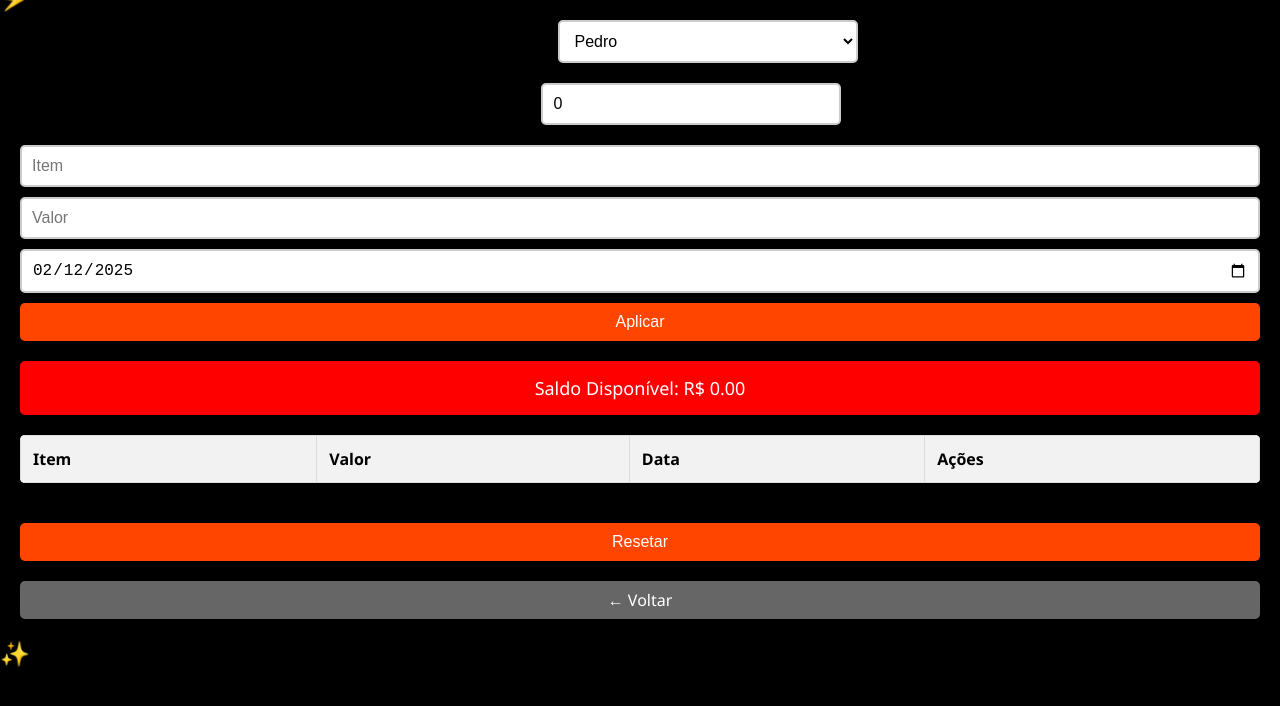
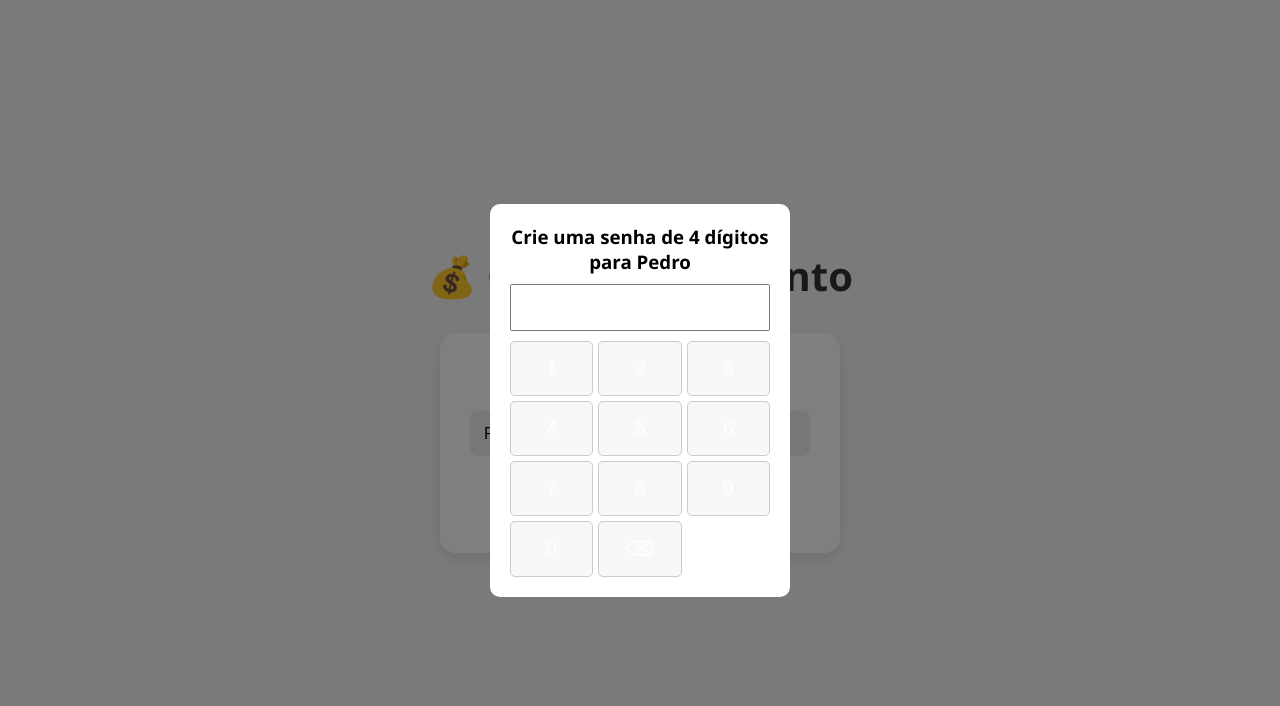
Before and after one commit to pedrooliMKT97/Financeiro, a plain HTML site: page index.html in a window 1280 px wide. Both pictures are taken after a click on the button "Acessar". Drawn offline with Linux system fonts and the light colour scheme.

Commit message:
Update index.html

```diff
--- a/index.html
+++ b/index.html
@@ -3,7 +3,7 @@
 <head>
     <meta charset="UTF-8">
     <meta name="viewport" content="width=device-width, initial-scale=1.0">
-    <title>Controle de Gastos</title>
+    <title>Controle de Gastos com Senha</title>
 
     <!-- Ícones personalizados -->
     <link rel="shortcut icon" href="meu-icone.png" type="image/png">
@@ -23,6 +23,7 @@
         body {
             font-family: 'Segoe UI', sans-serif;
             min-height: 100vh;
+            background-color: white;
         }
 
         /* Página Inicial */
@@ -229,7 +230,7 @@
 
         /* Tema Pedro */
         body.pedro {
-            background-color: black;
+            background-color: white;
         }
 
         body.pedro::before {
@@ -265,6 +266,53 @@
             0% { transform: translateY(0) rotate(0deg); }
             50% { transform: translateY(-20px) rotate(10deg); }
             100% { transform: translateY(0) rotate(0deg); }
+        }
+
+        /* Modal de senha */
+        .modal-senha {
+            display: none;
+            position: fixed;
+            top: 0;
+            left: 0;
+            width: 100%;
+            height: 100%;
+            background: rgba(0,0,0,0.5);
+            justify-content: center;
+            align-items: center;
+            z-index: 1000;
+        }
+
+        .conteudo-modal {
+            background: white;
+            padding: 20px;
+            border-radius: 10px;
+            text-align: center;
+            width: 90%;
+            max-width: 300px;
+        }
+
+        .campo-senha {
+            width: 100%;
+            padding: 10px;
+            margin: 10px 0;
+            font-size: 20px;
+            text-align: center;
+            letter-spacing: 5px;
+        }
+
+        .teclado-numerico {
+            display: grid;
+            grid-template-columns: repeat(3, 1fr);
+            gap: 5px;
+        }
+
+        .tecla-numero {
+            padding: 15px;
+            font-size: 20px;
+            border: 1px solid #ccc;
+            border-radius: 5px;
+            cursor: pointer;
+            background: #f8f8f8;
         }
 
         /* Ajustes para mobile */
@@ -340,6 +388,28 @@
         </div>
     </div>
 
+    <!-- Modal de Senha -->
+    <div class="modal-senha" id="modalSenha">
+        <div class="conteudo-modal">
+            <h3 id="tituloModal">Digite a senha</h3>
+            <input type="password" id="campoSenha" class="campo-senha" maxlength="4" readonly>
+            <div class="teclado-numerico">
+                <button class="tecla-numero" data-numero="1">1</button>
+                <button class="tecla-numero" data-numero="2">2</button>
+                <button class="tecla-numero" data-numero="3">3</button>
+                <button class="tecla-numero" data-numero="4">4</button>
+                <button class="tecla-numero" data-numero="5">5</button>
+                <button class="tecla-numero" data-numero="6">6</button>
+                <button class="tecla-numero" data-numero="7">7</button>
+                <button class="tecla-numero" data-numero="8">8</button>
+                <button class="tecla-numero" data-numero="9">9</button>
+                <button class="tecla-numero" data-numero="0">0</button>
+                <button class="tecla-numero" id="apagar">⌫</button>
+            </div>
+            <p id="mensagemErro" style="color: red; display: none;">Senha incorreta!</p>
+        </div>
+    </div>
+
     <!-- Página de Controle -->
     <div class="pagina-controle" id="paginaControle">
         <div class="perfil-container">
@@ -387,44 +457,117 @@
 
     <script>
         // Variáveis globais
-        let perfilAtual = 'Pedro';
-        let dados = {
-            Pedro: {
-                gastos: JSON.parse(localStorage.getItem('Pedro_gastos')) || [],
-                salario: parseFloat(localStorage.getItem('Pedro_salario')) || 0
-            },
-            Barbara: {
-                gastos: JSON.parse(localStorage.getItem('Barbara_gastos')) || [],
-                salario: parseFloat(localStorage.getItem('Barbara_salario')) || 0
+        let perfilSelecionado = '';
+        let tentativasSenha = 0;
+
+        // Sistema de Senhas
+        function configurarTeclado() {
+            document.querySelectorAll('.tecla-numero').forEach(tecla => {
+                tecla.addEventListener('click', (e) => {
+                    const numero = e.target.dataset.numero;
+                    const senhaAtual = document.getElementById('campoSenha').value;
+
+                    if (numero && senhaAtual.length < 4) {
+                        document.getElementById('campoSenha').value += numero;
+                    }
+                });
+            });
+
+            document.getElementById('apagar').addEventListener('click', () => {
+                const senha = document.getElementById('campoSenha').value;
+                document.getElementById('campoSenha').value = senha.slice(0, -1);
+            });
+        }
+
+        function verificarSenha(perfil) {
+            const senhaSalva = localStorage.getItem(`${perfil}_pin`);
+
+            if (!senhaSalva) {
+                definirNovaSenha(perfil);
+                return;
             }
-        };
 
-        let editando = false;
-        let indiceEdicao = -1;
+            exibirModalSenha(perfil, false);
+        }
 
-        // Sistema de Navegação
+        function definirNovaSenha(perfil) {
+            exibirModalSenha(perfil, true);
+        }
+
+        function exibirModalSenha(perfil, novaSenha) {
+            perfilSelecionado = perfil;
+            document.getElementById('modalSenha').style.display = 'flex';
+            document.getElementById('tituloModal').textContent = novaSenha
+                ? `Crie uma senha de 4 dígitos para ${perfil}`
+                : `Digite a senha de ${perfil}`;
+            document.getElementById('campoSenha').value = '';
+            document.getElementById('mensagemErro').style.display = 'none';
+            configurarTeclado();
+
+            const modal = document.getElementById('modalSenha');
+            modal.addEventListener('click', (e) => {
+                if (e.target === modal) {
+                    cancelarAcesso();
+                }
+            });
+
+            document.getElementById('campoSenha').addEventListener('input', (e) => {
+                if (e.target.value.length === 4) {
+                    validarSenha(novaSenha);
+                }
+            });
+        }
+
+        function validarSenha(novaSenha) {
+            const senhaInserida = document.getElementById('campoSenha').value;
+
+            if (novaSenha) {
+                localStorage.setItem(`${perfilSelecionado}_pin`, senhaInserida);
+                alert('Senha definida com sucesso!');
+                acessarPerfil();
+            } else {
+                const senhaCorreta = localStorage.getItem(`${perfilSelecionado}_pin`);
+
+                if (senhaInserida === senhaCorreta) {
+                    acessarPerfil();
+                } else {
+                    tentativasSenha++;
+                    document.getElementById('mensagemErro').style.display = 'block';
+                    document.getElementById('campoSenha').value = '';
+
+                    if (tentativasSenha >= 3) {
+                        alert('Número máximo de tentativas excedido!');
+                        cancelarAcesso();
+                    }
+                }
+            }
+        }
+
+        function acessarPerfil() {
+            document.getElementById('modalSenha').style.display = 'none';
+            document.getElementById('paginaInicial').style.display = 'none';
+            document.getElementById('paginaControle').style.display = 'block';
+            carregarControle(perfilSelecionado);
+            tentativasSenha = 0;
+        }
+
+        function cancelarAcesso() {
+            document.getElementById('modalSenha').style.display = 'none';
+            document.getElementById('paginaInicial').style.display = 'flex';
+            document.getElementById('paginaControle').style.display = 'none';
+            perfilSelecionado = '';
+            tentativasSenha = 0;
+        }
+
+        // Modificar função de acesso
         function acessarControle() {
             const perfil = document.getElementById('selecaoPerfil').value;
-            document.getElementById('paginaInicial').style.display = 'none';
-            document.getElementById('paginaControle').style.display = 'block';
-            carregarControle(perfil);
-        }
-
-        function carregarControle(perfil) {
-            document.getElementById('perfil').value = perfil;
-            document.body.className = perfil.toLowerCase();
-            inicializarControle();
-        }
-
-        function voltarParaInicio() {
-            document.getElementById('paginaInicial').style.display = 'flex';
-            document.getElementById('paginaControle').style.display = 'none';
-            document.body.className = '';
+            verificarSenha(perfil);
         }
 
         // Controle de Gastos
         function inicializarControle() {
-            document.getElementById('salario').value = dados[perfilAtual].salario;
+            document.getElementById('salario').value = localStorage.getItem(`${perfilSelecionado}_salario`) || 0;
             atualizarTabela();
             atualizarSaldo();
 
@@ -441,19 +584,18 @@
                 return;
             }
 
-            if (editando) {
-                salvarEdicao(indiceEdicao);
-            } else {
-                dados[perfilAtual].gastos.push({ item, valor, data });
-                salvarDados();
-                atualizarTabela();
-                atualizarSaldo();
-                limparCampos();
-            }
+            const gastos = JSON.parse(localStorage.getItem(`${perfilSelecionado}_gastos`)) || [];
+            gastos.push({ item, valor, data });
+            localStorage.setItem(`${perfilSelecionado}_gastos`, JSON.stringify(gastos));
+
+            atualizarTabela();
+            atualizarSaldo();
+            limparCampos();
         }
 
         function editarGasto(index) {
-            const gasto = dados[perfilAtual].gastos[index];
+            const gastos = JSON.parse(localStorage.getItem(`${perfilSelecionado}_gastos`)) || [];
+            const gasto = gastos[index];
 
             document.getElementById('item').value = gasto.item;
             document.getElementById('valor').value = gasto.valor;
@@ -462,9 +604,6 @@
             const btnAplicar = document.querySelector('.form-gasto button');
             btnAplicar.textContent = 'Salvar Edição';
             btnAplicar.onclick = () => salvarEdicao(index);
-
-            editando = true;
-            indiceEdicao = index;
         }
 
         function salvarEdicao(index) {
@@ -477,16 +616,14 @@
                 return;
             }
 
-            dados[perfilAtual].gastos[index] = { item, valor, data };
+            const gastos = JSON.parse(localStorage.getItem(`${perfilSelecionado}_gastos`)) || [];
+            gastos[index] = { item, valor, data };
+            localStorage.setItem(`${perfilSelecionado}_gastos`, JSON.stringify(gastos));
 
             const btnAplicar = document.querySelector('.form-gasto button');
             btnAplicar.textContent = 'Aplicar';
             btnAplicar.onclick = adicionarGasto;
 
-            editando = false;
-            indiceEdicao = -1;
-
-            salvarDados();
             atualizarTabela();
             atualizarSaldo();
             limparCampos();
@@ -494,8 +631,10 @@
 
         function excluirGasto(index) {
             if (confirm('Tem certeza que deseja excluir este gasto?')) {
-                dados[perfilAtual].gastos.splice(index, 1);
-                salvarDados();
+                const gastos = JSON.parse(localStorage.getItem(`${perfilSelecionado}_gastos`)) || [];
+                gastos.splice(index, 1);
+                localStorage.setItem(`${perfilSelecionado}_gastos`, JSON.stringify(gastos));
+
                 atualizarTabela();
                 atualizarSaldo();
             }
@@ -505,7 +644,8 @@
             const tbody = document.querySelector('#tabelaGastos tbody');
             tbody.innerHTML = '';
 
-            dados[perfilAtual].gastos.forEach((gasto, index) => {
+            const gastos = JSON.parse(localStorage.getItem(`${perfilSelecionado}_gastos`)) || [];
+            gastos.forEach((gasto, index) => {
                 const row = document.createElement('tr');
                 row.innerHTML = `
                     <td>${gasto.item}</td>
@@ -522,7 +662,8 @@
 
         function atualizarSaldo() {
             const salario = parseFloat(document.getElementById('salario').value) || 0;
-            const totalGastos = dados[perfilAtual].gastos.reduce((acc, gasto) => acc + gasto.valor, 0);
+            const gastos = JSON.parse(localStorage.getItem(`${perfilSelecionado}_gastos`)) || [];
+            const totalGastos = gastos.reduce((acc, gasto) => acc + gasto.valor, 0);
             const saldo = salario - totalGastos;
 
             document.getElementById('valorSaldo').textContent = saldo.toFixed(2);
@@ -541,18 +682,12 @@
 
         function resetarDados() {
             if (confirm('Tem certeza que deseja resetar todos os dados deste perfil?')) {
-                dados[perfilAtual].gastos = [];
-                dados[perfilAtual].salario = 0;
+                localStorage.setItem(`${perfilSelecionado}_gastos`, JSON.stringify([]));
+                localStorage.setItem(`${perfilSelecionado}_salario`, 0);
                 document.getElementById('salario').value = '';
-                salvarDados();
                 atualizarTabela();
                 atualizarSaldo();
             }
-        }
-
-        function salvarDados() {
-            localStorage.setItem(`${perfilAtual}_gastos`, JSON.stringify(dados[perfilAtual].gastos));
-            localStorage.setItem(`${perfilAtual}_salario`, dados[perfilAtual].salario);
         }
 
         function limparCampos() {
@@ -562,13 +697,16 @@
         }
 
         document.getElementById('salario').addEventListener('change', () => {
-            dados[perfilAtual].salario = parseFloat(document.getElementById('salario').value);
-            salvarDados();
+            localStorage.setItem(`${perfilSelecionado}_salario`, document.getElementById('salario').value);
             atualizarSaldo();
         });
 
         // Carregar perfil inicial
-        carregarControle(perfilAtual);
+        if (localStorage.getItem('Pedro_pin') || localStorage.getItem('Barbara_pin')) {
+            document.getElementById('paginaInicial').style.display = 'flex';
+        } else {
+            document.getElementById('paginaInicial').style.display = 'flex';
+        }
     </script>
 </body>
-</html
+</html>
```
